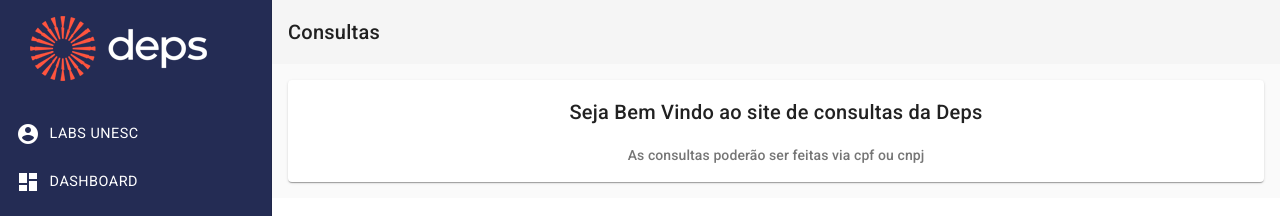
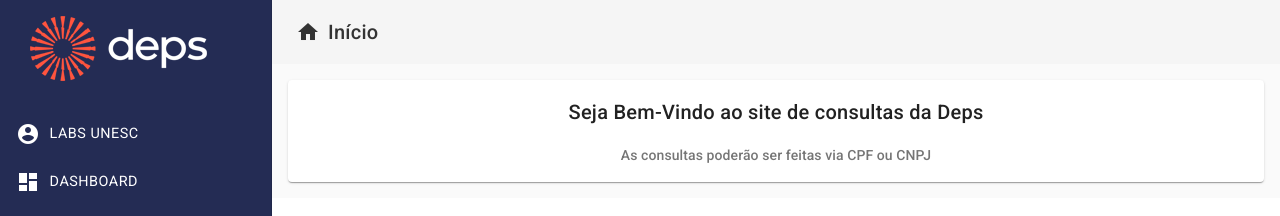
Before and after one commit to osLeonardo/labdeps-api, an Angular app in the folder frontend/: page / in a window 1280 px wide. Shown: the top 216 px of the page. Built offline with nearby package versions, Linux system fonts and the light colour scheme.

Commit message:
header fix

```diff
--- a/frontend/src/app/components/template/header/header.component.css
+++ b/frontend/src/app/components/template/header/header.component.css
@@ -0,0 +1,16 @@
+a {
+    text-decoration: none;
+    color: #333333;
+    margin-left:.5rem;
+    display: flex;
+    align-items: center;
+}
+
+a:hover {
+    color: #28315c;
+    font-weight: bold;
+}
+
+i {
+    margin-right: .5rem;
+}
--- a/frontend/src/app/components/template/header/header.component.html
+++ b/frontend/src/app/components/template/header/header.component.html
@@ -1,7 +1,10 @@
 <mat-toolbar class="header" disableGutters>
     <span class="title-group">
-        <a>
-            Consultas
+        <a routerLink="{{ routeUrl }}">
+            <i class="material-icons">
+                {{ icon }}
+            </i>
+            {{ title }}
         </a>
     </span>
 </mat-toolbar>
--- a/frontend/src/app/components/template/header/header.component.ts
+++ b/frontend/src/app/components/template/header/header.component.ts
@@ -1,3 +1,4 @@
+import { HeaderService } from './header.service';
 import { Component } from '@angular/core';
 
 @Component({
@@ -7,4 +8,17 @@ import { Component } from '@angular/core';
 })
 export class HeaderComponent {
 
+  constructor(private HeaderService: HeaderService) { }
+
+  get title(): string {
+    return this.HeaderService.headerData.title;
+  }
+
+  get icon(): string {
+    return this.HeaderService.headerData.icon;
+  }
+
+  get routeUrl(): string {
+    return this.HeaderService.headerData.routeUrl;
+  }
 }
--- /dev/null
+++ b/frontend/src/app/components/template/header/header.service.ts
@@ -0,0 +1,25 @@
+import { BehaviorSubject } from 'rxjs/internal/BehaviorSubject';
+import { HeaderData } from './headerData.model';
+import { Injectable } from '@angular/core';
+
+@Injectable({
+  providedIn: 'root'
+})
+export class HeaderService {
+
+  private _headerData = new BehaviorSubject<HeaderData>({
+    title: 'Inicio',
+    icon: 'home',
+    routeUrl: '',
+  });
+
+  constructor() { }
+
+  get headerData(): HeaderData {
+    return this._headerData.value;
+  }
+
+  set headerData(headerData: HeaderData) {
+    this._headerData.next(headerData);
+  }
+}
--- /dev/null
+++ b/frontend/src/app/components/template/header/headerData.model.ts
@@ -0,0 +1,5 @@
+export interface HeaderData {
+    title: string;
+    icon: string;
+    routeUrl: string;
+}
--- a/frontend/src/app/views/cnpj-consulta/cnpj-consulta.component.ts
+++ b/frontend/src/app/views/cnpj-consulta/cnpj-consulta.component.ts
@@ -1,4 +1,5 @@
 import { Component } from '@angular/core';
+import { HeaderService } from 'src/app/components/template/header/header.service';
 
 @Component({
   selector: 'app-cnpj-consulta',
@@ -7,4 +8,12 @@ import { Component } from '@angular/core';
 })
 export class CnpjConsultaComponent {
 
+  constructor(private headerService: HeaderService) {
+    headerService.headerData = {
+      title: 'Consultas / CNPJ',
+      icon: ' search ',
+      routeUrl: '/consulta',
+    }
+  }
+
 }
--- a/frontend/src/app/views/consultas/consultas.component.ts
+++ b/frontend/src/app/views/consultas/consultas.component.ts
@@ -1,6 +1,7 @@
 import { Component } from '@angular/core';
 import { MatDialog } from '@angular/material/dialog';
 import { DialogConsultasComponent } from './dialog-consultas/dialog-consultas.component';
+import { HeaderService } from 'src/app/components/template/header/header.service';
 
 @Component({
   selector: 'app-consultas',
@@ -9,7 +10,13 @@ import { DialogConsultasComponent } from './dialog-consultas/dialog-consultas.co
 })
 export class ConsultasComponent {
 
-  constructor(public dialog: MatDialog) {}
+  constructor(public dialog: MatDialog, private headerService: HeaderService) {
+    headerService.headerData = {
+      title: 'Consultas',
+      icon: ' search ',
+      routeUrl: '/consulta',
+    }
+  }
 
   openDialog(): void {
     const dialogRef = this.dialog.open(DialogConsultasComponent);
--- a/frontend/src/app/views/cpf-consulta/cpf-consulta.component.ts
+++ b/frontend/src/app/views/cpf-consulta/cpf-consulta.component.ts
@@ -1,4 +1,5 @@
 import { Component } from '@angular/core';
+import { HeaderService } from 'src/app/components/template/header/header.service';
 
 @Component({
   selector: 'app-cpf-consulta',
@@ -7,4 +8,12 @@ import { Component } from '@angular/core';
 })
 export class CpfConsultaComponent {
 
+  constructor(private headerService: HeaderService) {
+    headerService.headerData = {
+      title: 'Consultas / CPF',
+      icon: ' search ',
+      routeUrl: '/consulta',
+    }
+  }
+
 }
--- a/frontend/src/app/views/home/home.component.html
+++ b/frontend/src/app/views/home/home.component.html
@@ -1,6 +1,6 @@
 <mat-card>
     <mat-card-header>
-        <mat-card-title> Seja Bem Vindo ao site de consultas da Deps</mat-card-title>
-        <mat-card-subtitle>As consultas poderão ser feitas via cpf ou cnpj</mat-card-subtitle>
+        <mat-card-title> Seja Bem-Vindo ao site de consultas da Deps</mat-card-title>
+        <mat-card-subtitle>As consultas poderão ser feitas via CPF ou CNPJ</mat-card-subtitle>
     </mat-card-header>
 </mat-card>
--- a/frontend/src/app/views/home/home.component.ts
+++ b/frontend/src/app/views/home/home.component.ts
@@ -1,3 +1,4 @@
+import { HeaderService } from './../../components/template/header/header.service';
 import { Component } from '@angular/core';
 
 @Component({
@@ -7,4 +8,12 @@ import { Component } from '@angular/core';
 })
 export class HomeComponent {
 
+  constructor(private headerService: HeaderService) {
+    headerService.headerData = {
+      title: 'Início',
+      icon: 'home',
+      routeUrl: '',
+    }
+  }
+
 }
```
